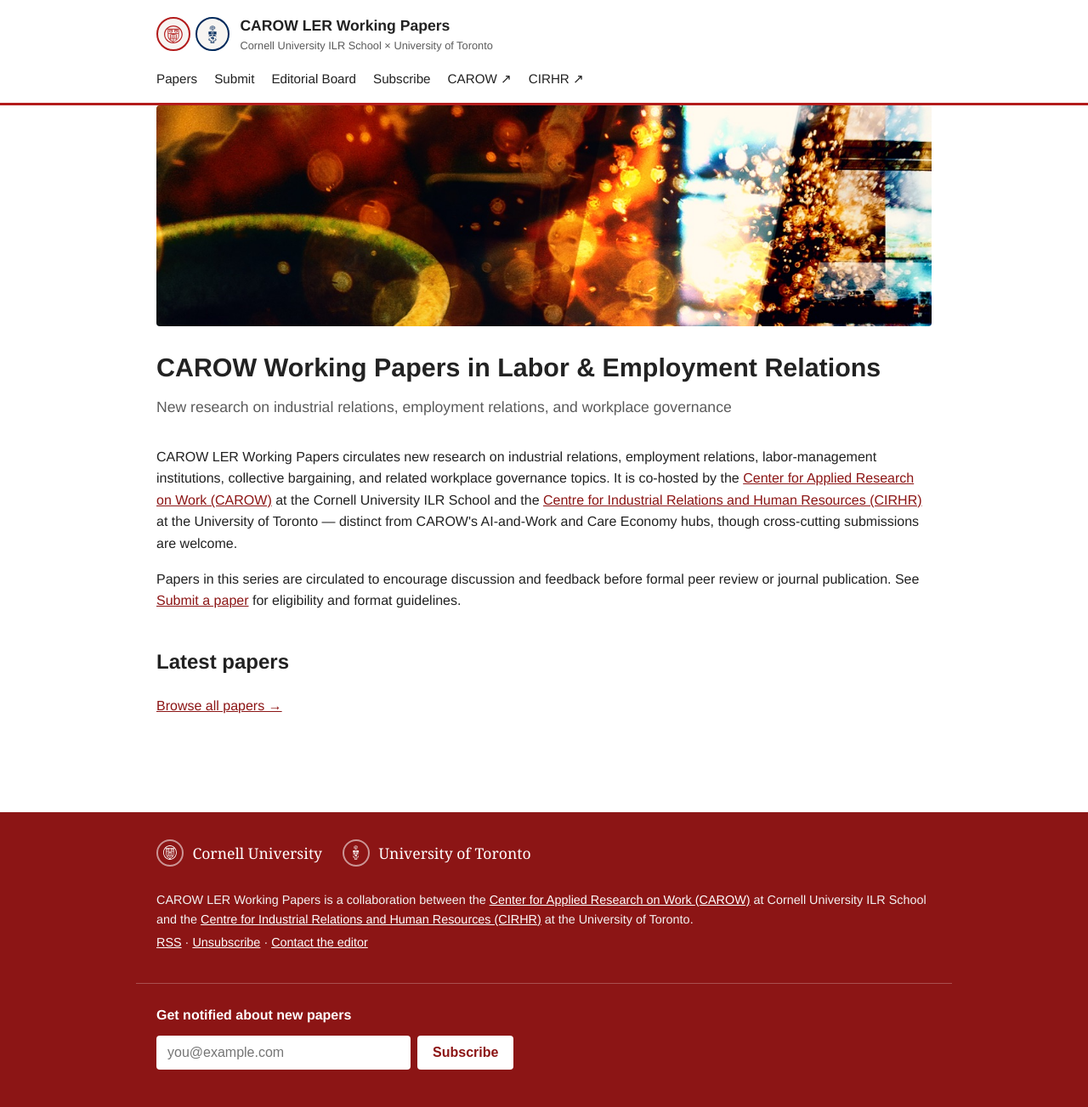
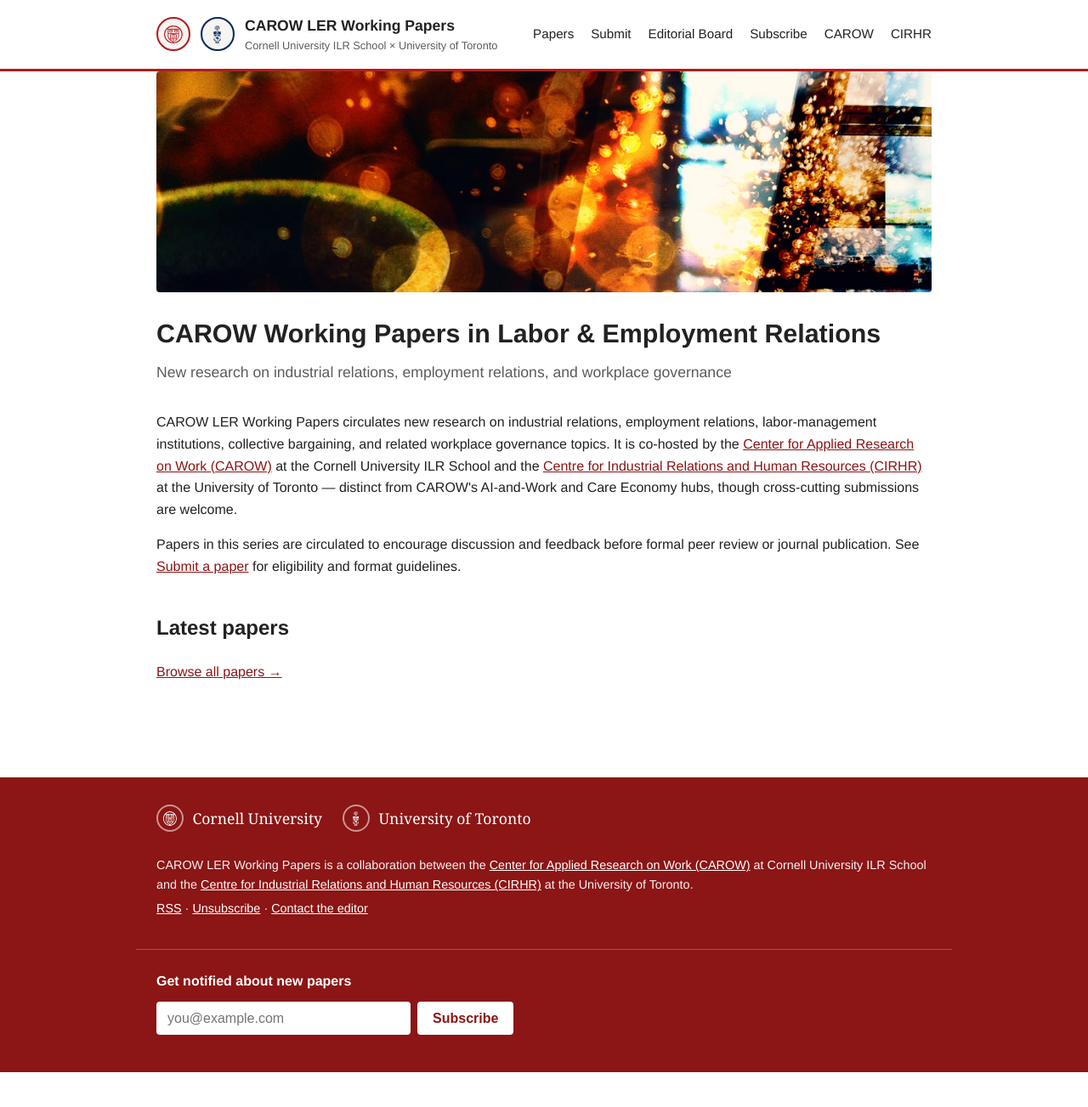
Before and after one commit to maffiemd/carow-ler-working-papers, a Jekyll site: the page built from index.html, in a window 1280 px wide. Shown: the whole page at 85% size. Built offline with Jekyll 4.4.1, drawn with Linux system fonts in a browser that asks for light colours; after the commit the page ends 1262 px from its top, so only the background shows below that.

Commit message:
Remove nav arrow icons; split header crests around title on mobile
The ↗ arrow after CAROW/CIRHR nav links looked bad on mobile - removed
from both breakpoints.

Restructured the header brand markup so the two crest badges and the
title text are direct flex siblings (previously the crests were
grouped in their own wrapper span). Using flex `order`, desktop keeps
both crests grouped before the title as before; on mobile, University
of Toronto's badge now sits after the title (Cornell - title - UofT)
instead of both crests bunched together on the left.

Co-Authored-By: Claude Sonnet 5 <noreply@anthropic.com>

```diff
--- a/_includes/header.html
+++ b/_includes/header.html
@@ -1,17 +1,15 @@
 <header class="site-header">
   <div class="site-header__inner">
     <a class="site-header__brand" href="{{ '/' | relative_url }}">
-      <span class="site-header__crests">
-        <span class="site-header__crest-badge site-header__crest-badge--cornell">
-          <img src="{{ '/assets/images/cornell-seal-red.svg' | relative_url }}" alt="Cornell University">
-        </span>
-        <span class="site-header__crest-badge site-header__crest-badge--uoft">
-          <img src="{{ '/assets/images/uoft-crest-icon-navy.svg' | relative_url }}" alt="University of Toronto">
-        </span>
+      <span class="site-header__crest-badge site-header__crest-badge--cornell">
+        <img src="{{ '/assets/images/cornell-seal-red.svg' | relative_url }}" alt="Cornell University">
       </span>
       <span class="site-header__title">
         <span class="site-header__title-main">{{ site.short_title }}</span>
         <span class="site-header__title-sub">{{ site.carow.parent }} &times; {{ site.co_host.parent }}</span>
+      </span>
+      <span class="site-header__crest-badge site-header__crest-badge--uoft">
+        <img src="{{ '/assets/images/uoft-crest-icon-navy.svg' | relative_url }}" alt="University of Toronto">
       </span>
     </a>
     <nav class="site-header__nav">
--- a/assets/css/main.css
+++ b/assets/css/main.css
@@ -44,7 +44,6 @@ a:hover { color: var(--carow-red); }
   text-decoration: none;
   color: var(--ink);
 }
-.site-header__crests { display: flex; align-items: center; gap: 0.4rem; }
 .site-header__crest-badge {
   display: flex;
   align-items: center;
@@ -55,10 +54,10 @@ a:hover { color: var(--carow-red); }
   background: var(--bg-alt);
   flex-shrink: 0;
 }
-.site-header__crest-badge--cornell { border: 2px solid var(--carow-red); }
-.site-header__crest-badge--uoft { border: 2px solid var(--uoft-blue); }
+.site-header__crest-badge--cornell { border: 2px solid var(--carow-red); order: 1; }
+.site-header__crest-badge--uoft { border: 2px solid var(--uoft-blue); order: 2; }
 .site-header__crest-badge img { width: 60%; height: 60%; object-fit: contain; }
-.site-header__title { display: flex; flex-direction: column; }
+.site-header__title { display: flex; flex-direction: column; order: 3; }
 .site-header__title-main { font-weight: 700; font-size: 1.1rem; }
 .site-header__title-sub { font-size: 0.8rem; color: var(--muted); }
 .site-header__nav {
@@ -232,6 +231,8 @@ a:hover { color: var(--carow-red); }
 @media (max-width: 600px) {
   .site-header__inner { padding: 0.85rem 1rem; gap: 0.6rem; }
   .site-header__crest-badge { width: 32px; height: 32px; }
+  .site-header__crest-badge--uoft { order: 3; }
+  .site-header__title { order: 2; }
   .site-header__title-main { font-size: 1rem; }
   .site-header__title-sub { font-size: 0.72rem; }
   .site-header__nav { gap: 0.4rem 0.9rem; font-size: 0.9rem; }
```
Also changed, not shown: other parts of _includes/header.html (+2 -2 lines).
